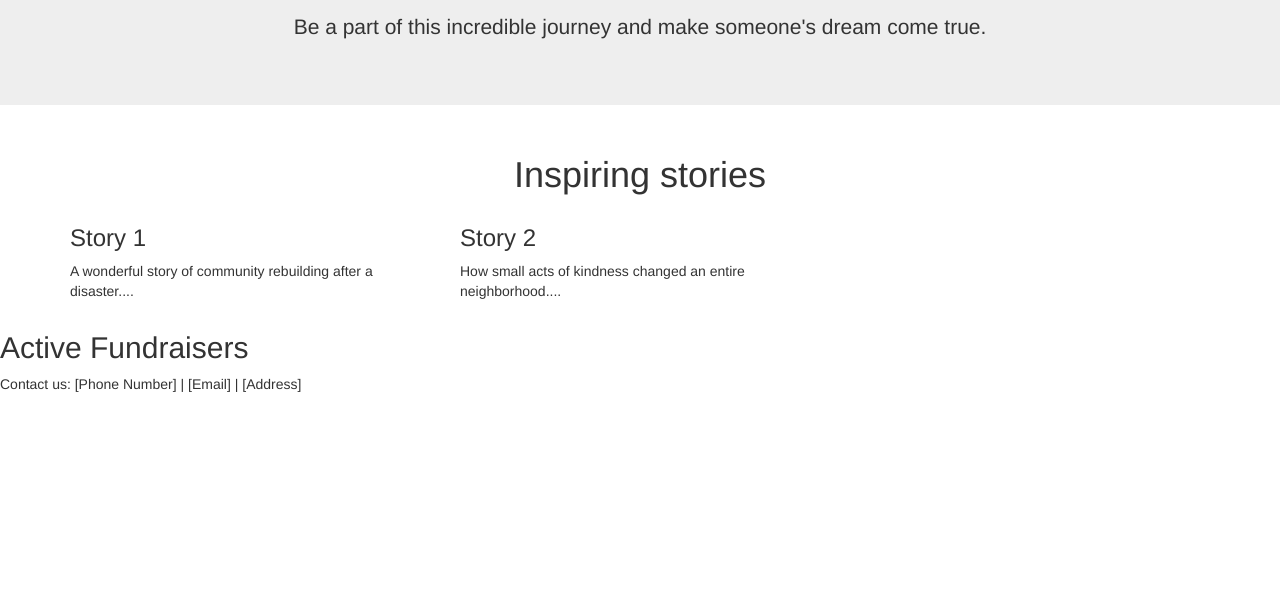
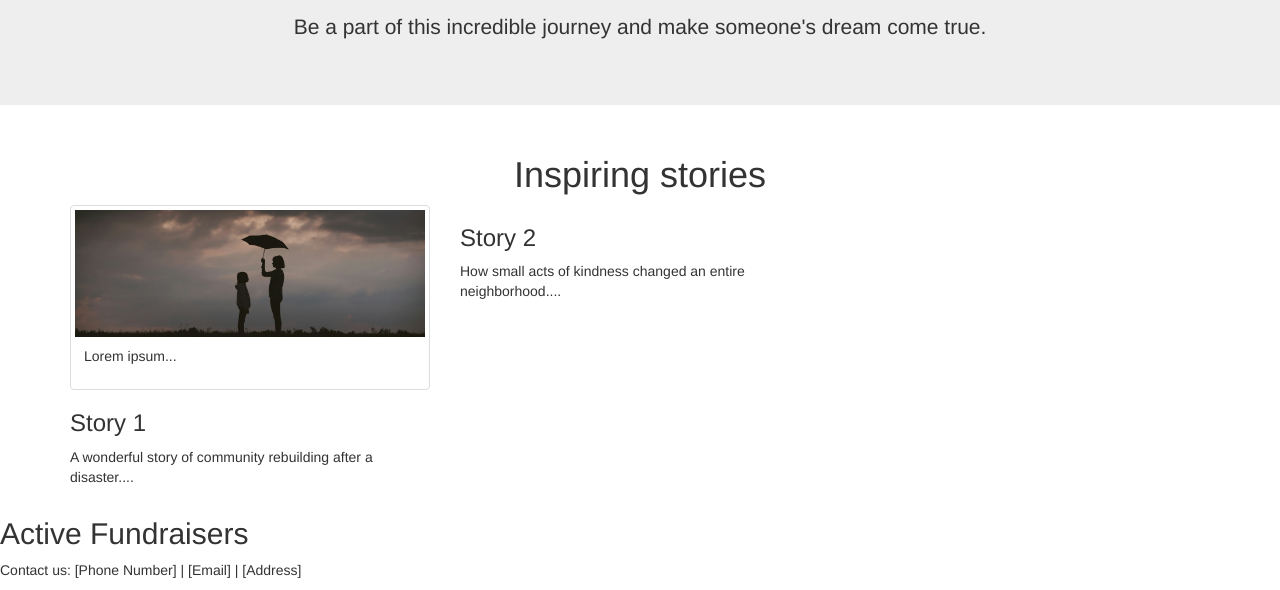
Before and after one commit to 2000tamasha/CrowdfundingApp, a website: page 24351177 A2-clientside/index.html in a window 1280 px wide. Shown: the part 718-1308 px from the top of the page. Before the commit the page ends 1122 px from the top, so only its background shows below. Drawn offline with nearby package versions, Linux system fonts and the light colour scheme.

Commit message:
1 story added

```diff
--- a/24351177 A2-clientside/index.html
+++ b/24351177 A2-clientside/index.html
@@ -36,6 +36,13 @@
         <h1 class="text-center">Inspiring stories</h1>
   <div class="row">
     <div class="col-sm-4">
+        <div class="thumbnail">
+        <img src="header.png" alt="Lights" style="width:100%">
+        <div class="caption">
+          <p>Lorem ipsum...</p>
+        </div>
+
+    </div>
       <h3>Story 1</h3>
       <p>A wonderful story of community rebuilding after a disaster....</p>
     </div>
```
